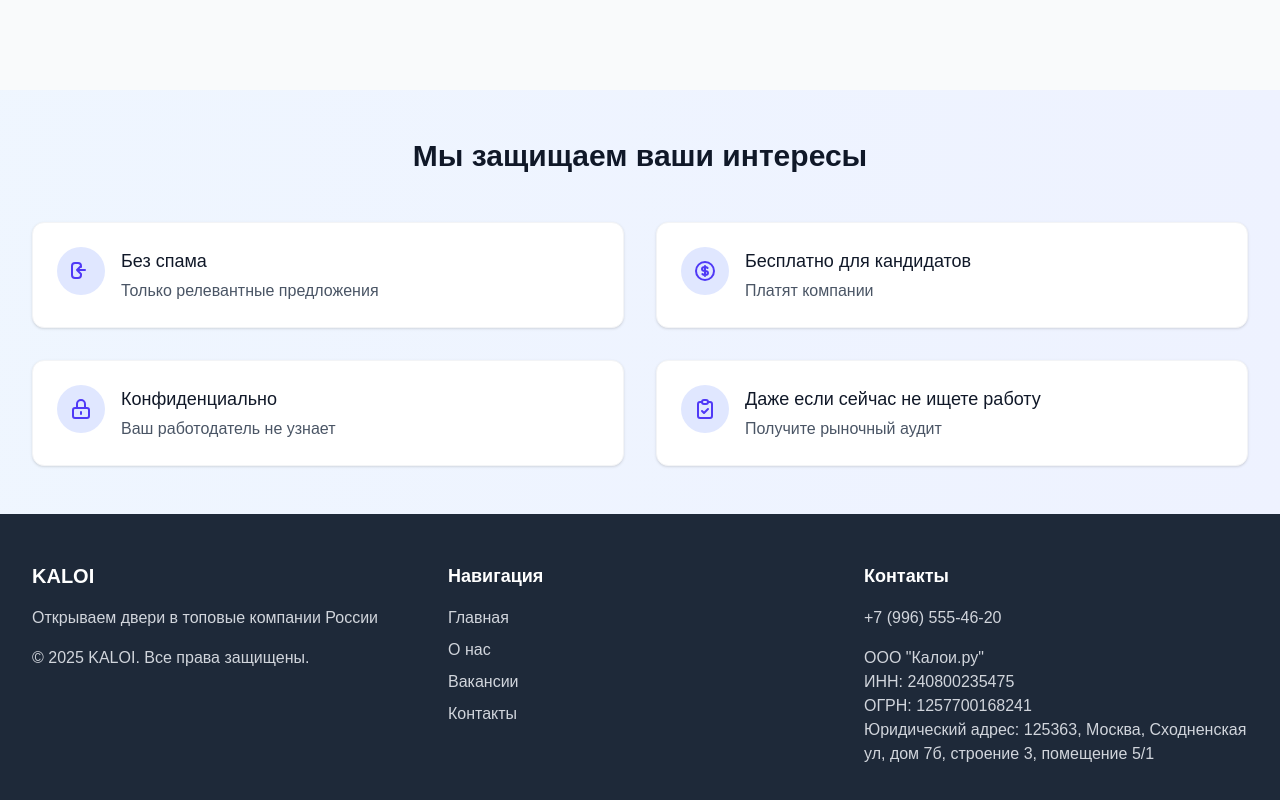
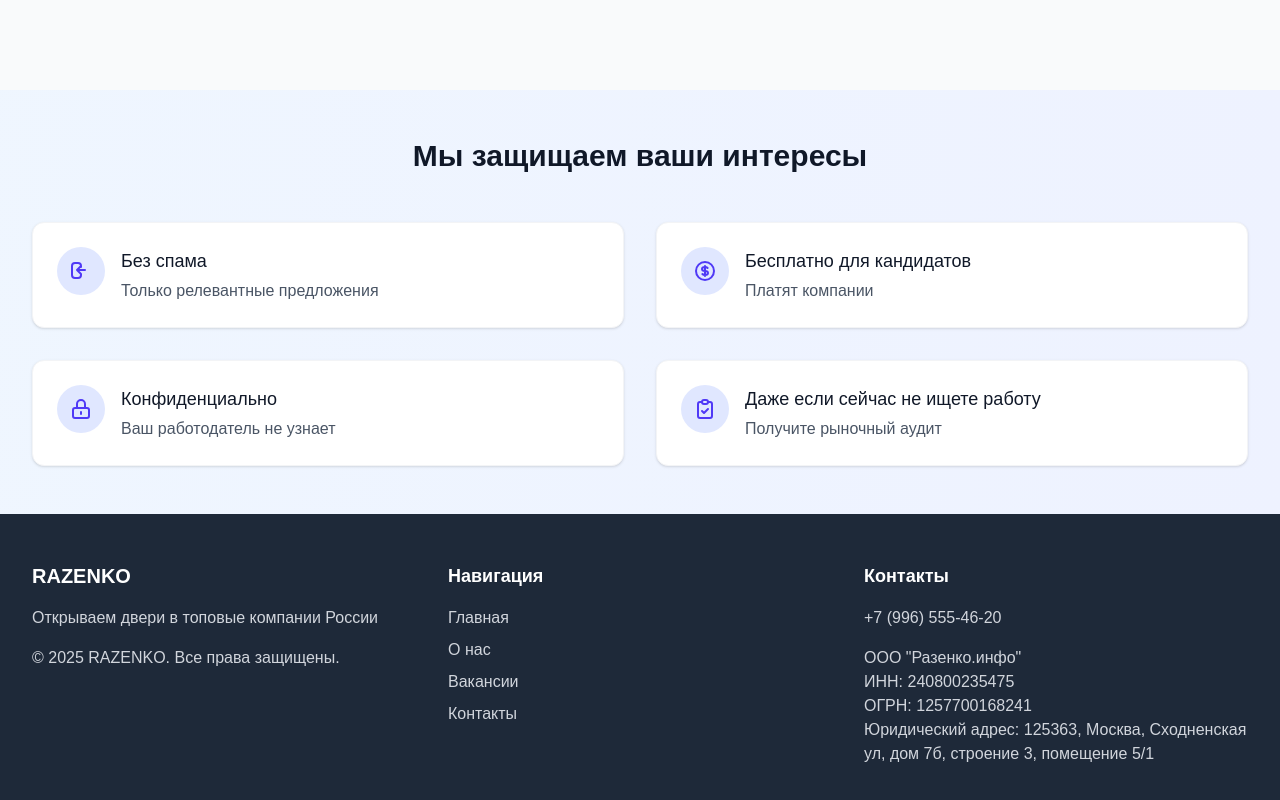
Before and after one commit to anarhiya716/kaloi, a Next.js app: page / in a window 1280 px wide. Shown: the part 3208-4008 px from the top of the page. Built offline with nearby package versions, Linux system fonts and the light colour scheme.

Commit message:
footer.tsx

```diff
--- a/src/components/footer.tsx
+++ b/src/components/footer.tsx
@@ -6,9 +6,9 @@ const Footer = () => {
     <footer className="bg-gray-800 text-white py-12 px-4 sm:px-6 lg:px-8">
         <div className="max-w-7xl mx-auto grid grid-cols-1 md:grid-cols-3 gap-8">
           <div>
-            <h3 className="text-xl font-bold mb-4">KALOI</h3>
+            <h3 className="text-xl font-bold mb-4">RAZENKO</h3>
             <p className="text-gray-300 mb-4">Открываем двери в топовые компании России</p>
-            <p className="text-gray-300">© 2025 KALOI. Все права защищены.</p>
+            <p className="text-gray-300">© 2025 RAZENKO. Все права защищены.</p>
           </div>
           <div>
             <h3 className="text-lg font-semibold mb-4">Навигация</h3>
@@ -22,7 +22,7 @@ const Footer = () => {
           <div>
             <h3 className="text-lg font-semibold mb-4">Контакты</h3>
             <p className="text-gray-300 mb-4">+7 (996) 555-46-20</p>
-            <p className="text-gray-300">ООО "Калои.ру"</p>
+            <p className="text-gray-300">ООО "Разенко.инфо"</p>
             <p className="text-gray-300">ИНН: 240800235475</p>
             <p className="text-gray-300">ОГРН: 1257700168241</p>
             <p className="text-gray-300">Юридический адрес: 125363, Москва, Cходненская ул, дом 7б, строение 3, помещение 5/1</p>
```
